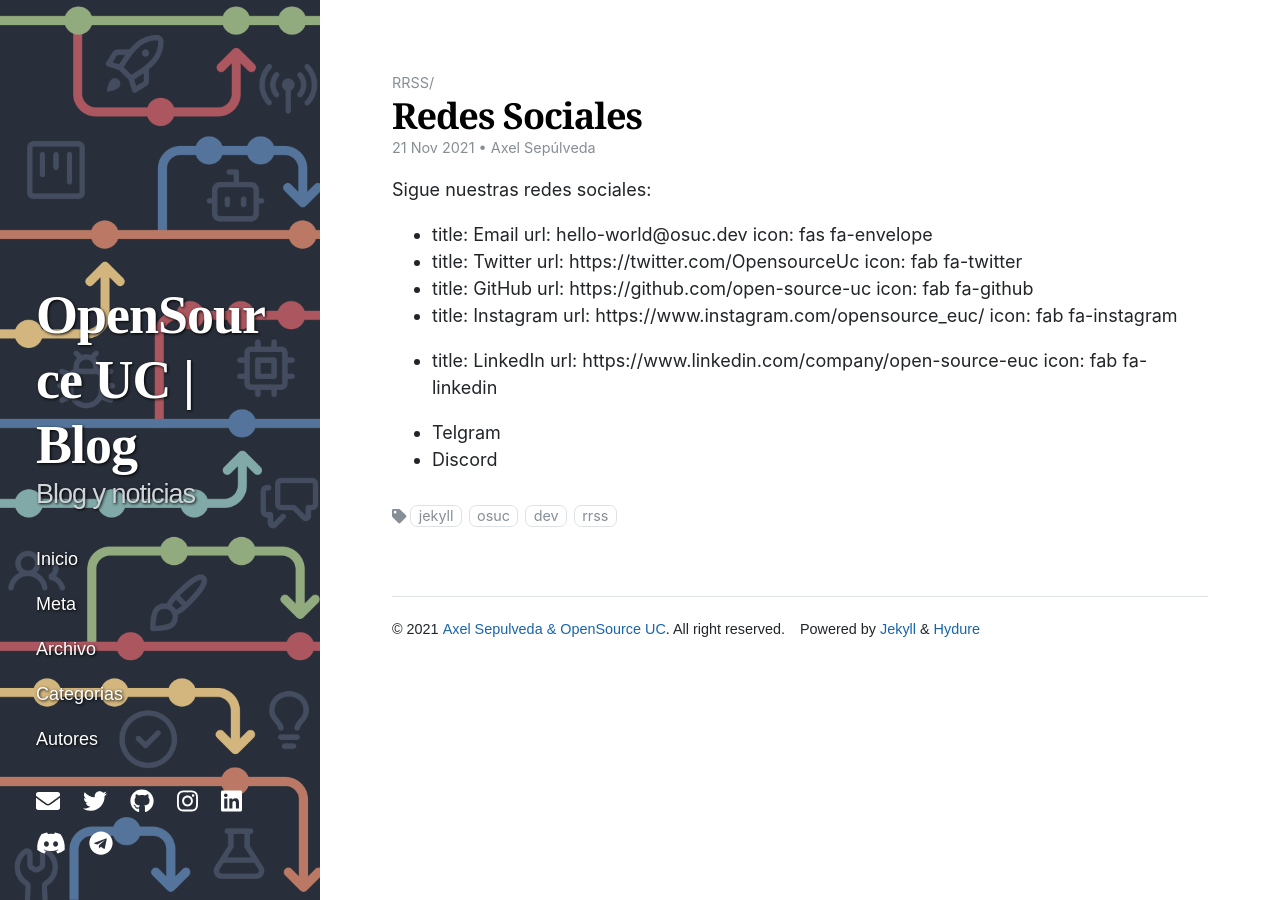
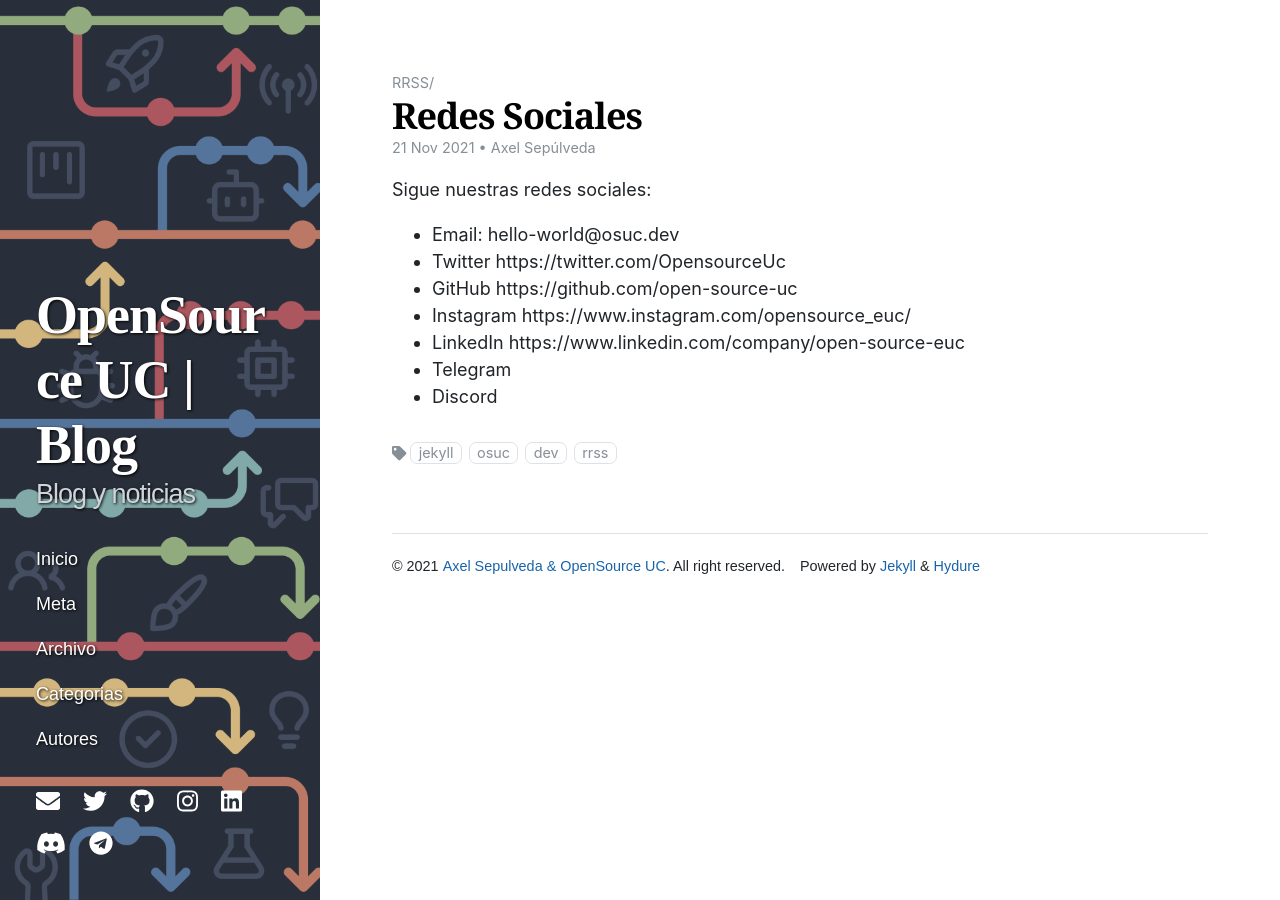
Before and after one commit to open-source-uc/blog-jekyll, a Jekyll site: the page built from _posts/2021-11-21-redes-sociales.md, in a window 1280 px wide. Built offline with Jekyll 4.4.1, drawn with Linux system fonts in a browser that asks for light colours; nearby versions of some CDN libraries.

Commit message:
update rrss

```diff
--- a/_posts/2021-11-21-redes-sociales.md
+++ b/_posts/2021-11-21-redes-sociales.md
@@ -8,21 +8,10 @@ tags: [jekyll, osuc, dev, rrss]
 
 Sigue nuestras redes sociales:
 
-- title: Email
-  url: hello-world@osuc.dev
-  icon: fas fa-envelope
-- title: Twitter
-  url: https://twitter.com/OpensourceUc
-  icon: fab fa-twitter
-- title: GitHub
-  url: https://github.com/open-source-uc
-  icon: fab fa-github
-- title: Instagram
-  url: https://www.instagram.com/opensource_euc/
-  icon: fab fa-instagram
-- title: LinkedIn
-  url: https://www.linkedin.com/company/open-source-euc
-  icon: fab fa-linkedin
-
-- Telgram
+- Email: hello-world@osuc.dev
+- Twitter https://twitter.com/OpensourceUc
+- GitHub https://github.com/open-source-uc
+- Instagram https://www.instagram.com/opensource_euc/
+- LinkedIn https://www.linkedin.com/company/open-source-euc
+- Telegram
 - Discord
```
